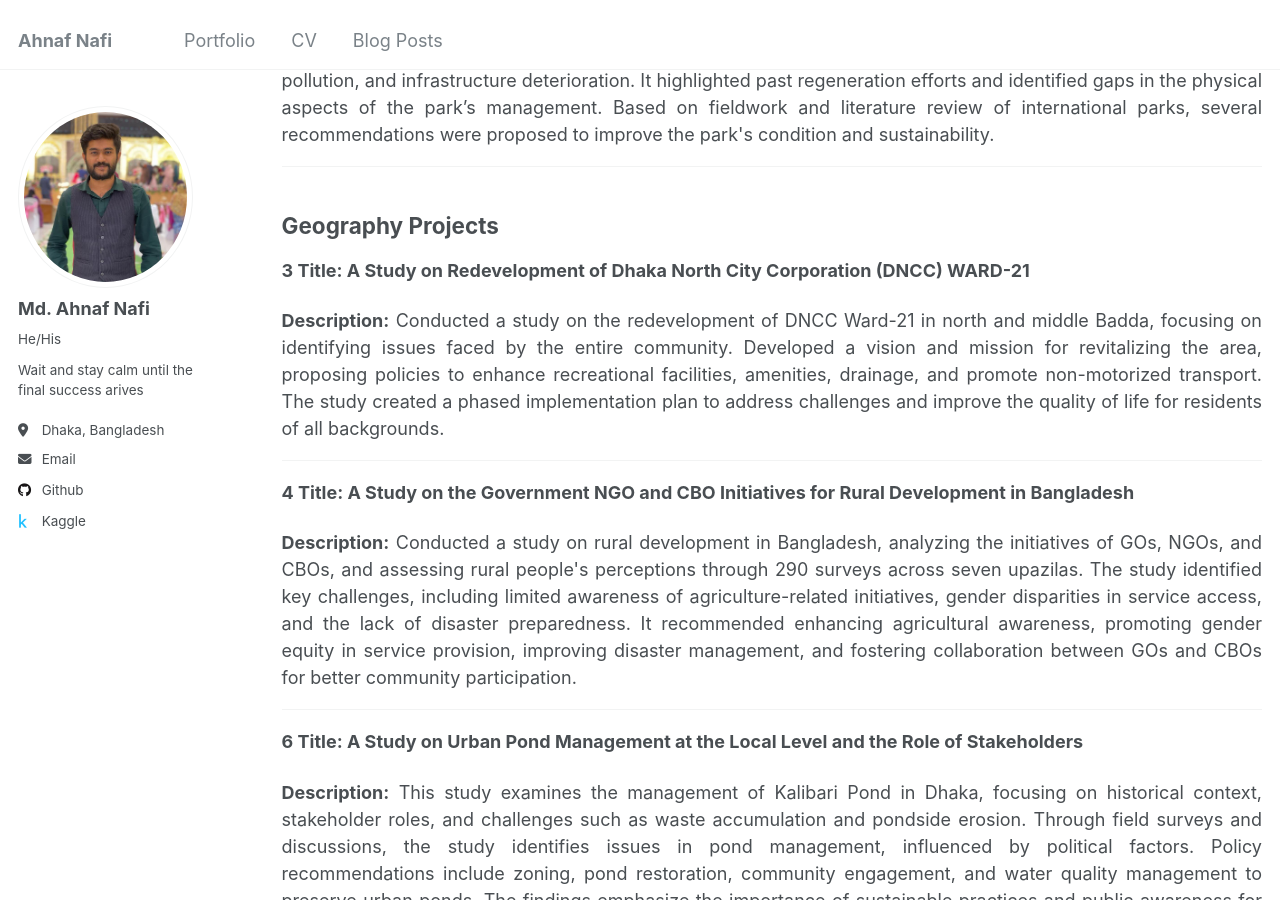
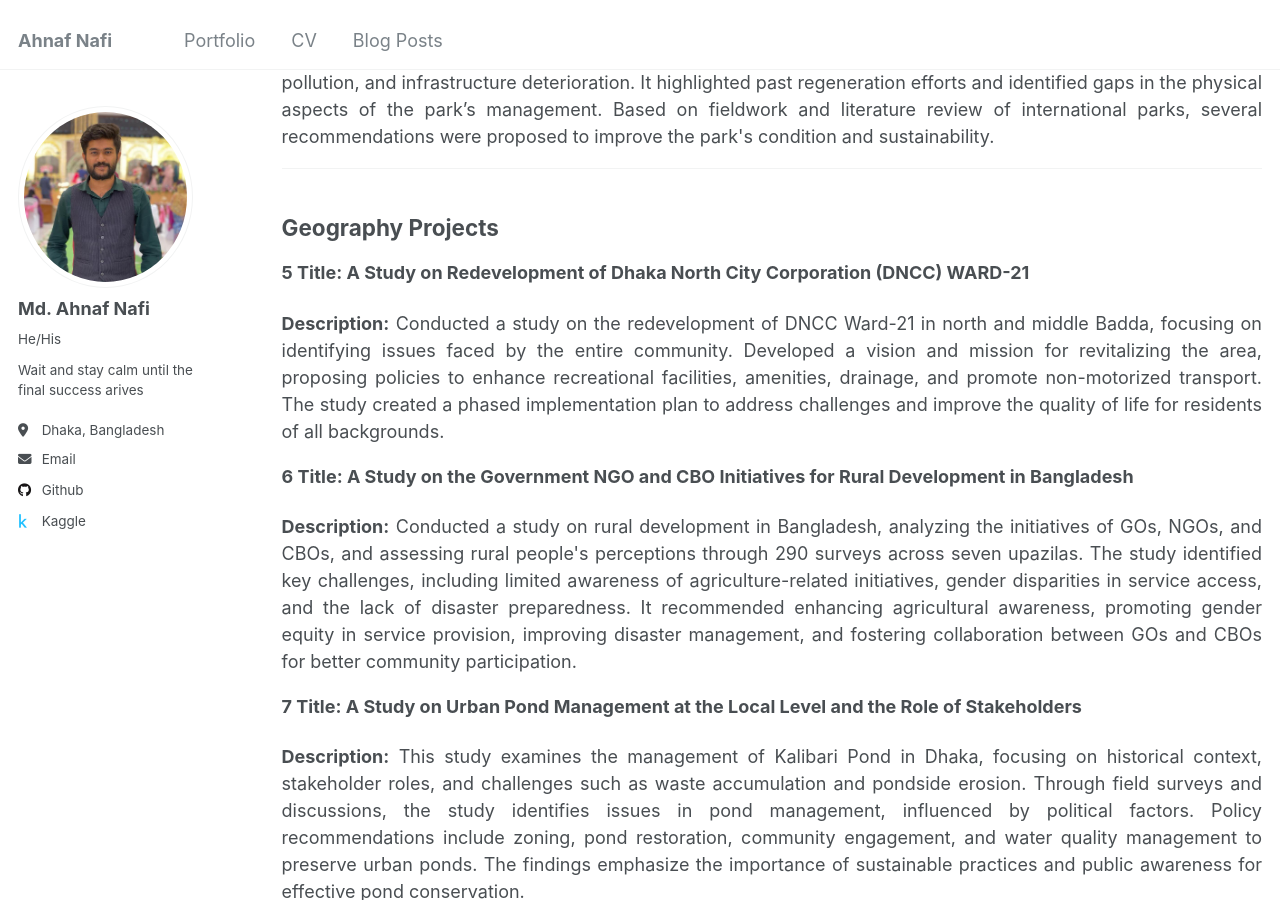
Before and after one commit to NafixData/ahnafnafi, a Jekyll site: the page built from _pages/cv.md, in a window 1280 px wide and 900 px high, scrolled down 2017 px. Built offline with Jekyll 4.4.1, drawn with Linux system fonts in a browser that asks for light colours.

Commit message:
Update cv.md

```diff
--- a/_pages/cv.md
+++ b/_pages/cv.md
@@ -46,7 +46,6 @@ Research
      <b>Description:</b> This study investigates the impact of urban development on air quality in certain regions of Dhaka using sky images. A predictive model, built on the ResNet-50 architecture, classifies urban areas based on their development phases and air quality levels. The study also creates a novel image database (Infra-Nafi) for air quality prediction. Findings suggest a strong correlation between urban development and elevated PM 2.5 and PM 10 levels, with a recommendation to incorporate green infrastructure and raise public awareness to mitigate air pollution.
    </div>
 <br>
-
 ---------------------------------
 
 ## Transportation Projects
@@ -56,12 +55,10 @@ Research
      <b>Description:</b> This project aims to conduct a Traffic Impact Assessment (TIA) for the planned commercialization of Kamal Atatürk Avenue in Banani, Dhaka. According to DAP (Detailed Area Plan) guidelines, the area's proposed land use includes mostly residential zones. However, with potential commercialization, building heights may increase, affecting the transportation network. The TIA seeks to predict increased traffic, pinpoint bottlenecks, and propose solutions to manage congestion and safety risks effectively. Objectives include assessing traffic impacts, modeling scenarios with maximum building heights, and estimating traffic from high-traffic-generating uses.
   </div>
 
-
 **2 Title: Transport Modeling for Urban Planning and Traffic Management**
    <div style="text-align: justify;">
      <b>Description:</b> This project focuses on transport modeling to predict traffic patterns and transportation behavior. Key components such as trip generation, trip distribution, and mode split are analyzed using Gravity and Logit models. Python is used to estimate trip patterns, create an origin-destination matrix, and assess transportation models. The study provides insights into urban mobility, essential for traffic management and infrastructure planning.
    </div>
-
 -------------------------------
 
 ## Environment Projects
@@ -75,31 +72,26 @@ Research
    <div style="text-align: justify;">
      <b>Description:</b> Conducted a physical survey of Dhanmondi Lake Park to assess its current state, focusing on its environmental, social, and economic features. The study addressed issues related to unregulated urban expansion, pollution, and infrastructure deterioration. It highlighted past regeneration efforts and identified gaps in the physical aspects of the park’s management. Based on fieldwork and literature review of international parks, several recommendations were proposed to improve the park's condition and sustainability.
    </div>
+-------------------------------
 
--------------------------------
 ## Geography Projects
 
-**3 Title: A Study on Redevelopment of Dhaka North City Corporation (DNCC) WARD-21**
+**5 Title: A Study on Redevelopment of Dhaka North City Corporation (DNCC) WARD-21**
    <div style="text-align: justify;">
      <b>Description:</b> Conducted a study on the redevelopment of DNCC Ward-21 in north and middle Badda, focusing on identifying issues faced by the entire community. Developed a vision and mission for revitalizing the area, proposing policies to enhance recreational facilities, amenities, drainage, and promote non-motorized transport. The study created a phased implementation plan to address challenges and improve the quality of life for residents of all backgrounds.
    </div>
 
--------------------------------
-
-**4 Title: A Study on the Government NGO and CBO Initiatives for Rural Development in Bangladesh**
+**6 Title: A Study on the Government NGO and CBO Initiatives for Rural Development in Bangladesh**
    <div style="text-align: justify;">
      <b>Description:</b> Conducted a study on rural development in Bangladesh, analyzing the initiatives of GOs, NGOs, and CBOs, and assessing rural people's perceptions through 290 surveys across seven upazilas. The study identified key challenges, including limited awareness of agriculture-related initiatives, gender disparities in service access, and the lack of disaster preparedness. It recommended enhancing agricultural awareness, promoting gender equity in service provision, improving disaster management, and fostering collaboration between GOs and CBOs for better community participation.
    </div>
 
--------------------------------
-
-**6 Title: A Study on Urban Pond Management at the Local Level and the Role of Stakeholders**
+**7 Title: A Study on Urban Pond Management at the Local Level and the Role of Stakeholders**
    <div style="text-align: justify;">
      <b>Description:</b> This study examines the management of Kalibari Pond in Dhaka, focusing on historical context, stakeholder roles, and challenges such as waste accumulation and pondside erosion. Through
      field surveys and discussions, the study identifies issues in pond management, influenced by political factors. Policy recommendations include zoning, pond restoration, community engagement, and water
      quality management to preserve urban ponds. The findings emphasize the importance of sustainable practices and public awareness for effective pond conservation.
    </div>
-
 -------------------------------
 
 Professional Experience
```
